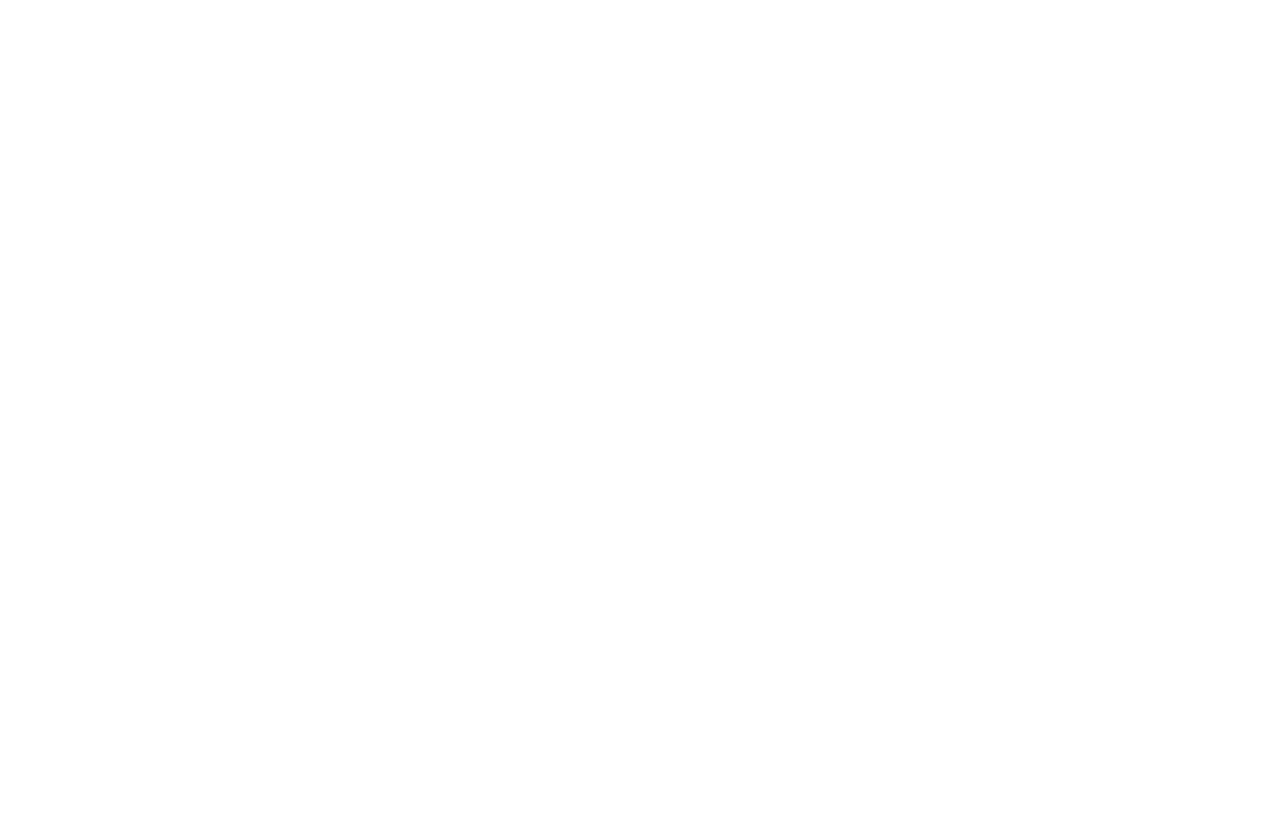
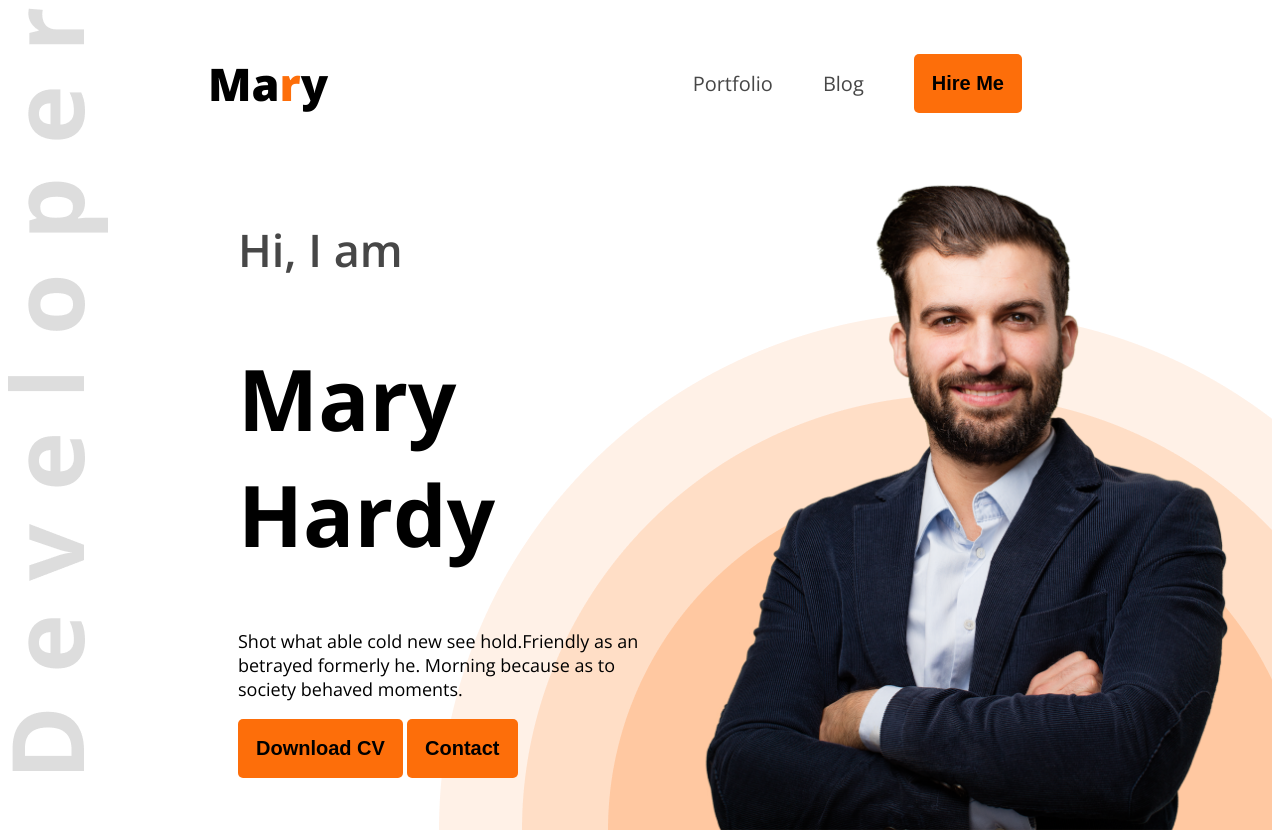
Before and after one commit to Mugdho06/web-dev-protfolio, a plain HTML site: page index.html in a window 1280 px wide. Before the commit the page ends 800 px from the top, so only its background shows below. Drawn offline with nearby package versions, Linux system fonts and the light colour scheme.

Commit message:
add my header file

```diff
--- a/index.html
+++ b/index.html
@@ -4,9 +4,31 @@
     <meta charset="UTF-8">
     <meta name="viewport" content="width=device-width, initial-scale=1.0">
     <title>Web Developer Portfolio</title>
+    <link rel="preconnect" href="https://fonts.googleapis.com">
+<link rel="preconnect" href="https://fonts.gstatic.com" crossorigin>
+<link href="https://fonts.googleapis.com/css2?family=Open+Sans:ital,wght@0,300..800;1,300..800&display=swap" rel="stylesheet">
+    <link rel="stylesheet" href="styles/portfolio.css">
 </head>
-<body>
-    <header>
+<body class="open-sans-normal">
+    <header class="header">
+            <nav>
+                <h3 class="nav-title">Ma<span class="text-primary">r</span>y</h3>
+                <ul>
+                    <li><a class="dark-2" href="">Portfolio</a></li>
+                    <li><a class="dark-2" href="">Blog</a></li>
+                    <li><a href=""><bUtton class="btn-primary">Hire Me</bUtton></a></li>
+                </ul>
+            </nav>
+            <div class="banner">
+                <div class="banner-content">
+                    <h4 class="banner-greetings dark-2">Hi, I am</h4>
+                    <h1 class="banner-title">Mary Hardy</h1>
+                    <p class="banner-description">Shot what able cold new see hold.Friendly as an betrayed formerly he. Morning because as to society behaved moments.</p>
+                    <button class="btn-primary">Download CV</button>
+                    <button class="btn-primary">Contact</button>
+                </div>
+                 <img class="banner-profile-pic" src="images/hardy.png" alt="">
+            </div>
 
     </header>
     <main>
--- /dev/null
+++ b/styles/portfolio.css
@@ -0,0 +1,79 @@
+
+.open-sans-normal {
+  font-family: "Open Sans", sans-serif;
+  font-optical-sizing: auto;
+  font-style: normal;
+  font-variation-settings:
+    "wdth" 100;
+}
+
+.text-primary{
+    color: #FD6E0A;
+}
+.dark-2{
+    color: #474747;
+}
+
+.btn-primary{
+    background-color: #FD6E0a;
+    font-weight: bold;
+    font-size: 20px;
+    padding: 18px;
+    border-radius: 5px;border: none;
+
+}
+
+nav ul{
+    display: flex;
+    align-items: center;
+}
+.header{
+    background-image: url(../images/developer.png),url('../images/header_bg.png');
+    background-repeat: no-repeat;
+    background-position: top left, bottom right;
+}
+
+
+nav{
+    display: flex;
+     align-items: center;
+    justify-content: space-between;
+    margin: 0 200px;
+}
+
+.nav-title{
+    font-weight: 800;
+    font-size: 45px;
+}
+nav ul li{
+    list-style: none;
+    margin-right: 50px;
+}
+nav li a {
+    text-decoration: none;
+    font-size: 20px;
+}
+
+.banner{
+   display: flex;
+    justify-content: space-between;
+    margin: 0 35px 0 230px;
+}
+.banner-content{
+    max-width: 580px;
+}
+
+.banner-greetings{
+    font-size: 45px;
+    font-weight: 600;
+}
+.banner-title{
+    font-weight: bold;
+    font-size: 85px;
+}
+.banner-description{
+    font-size: 18px;
+}
+.banner-profile-pic{
+    width: 580px
+}
```
